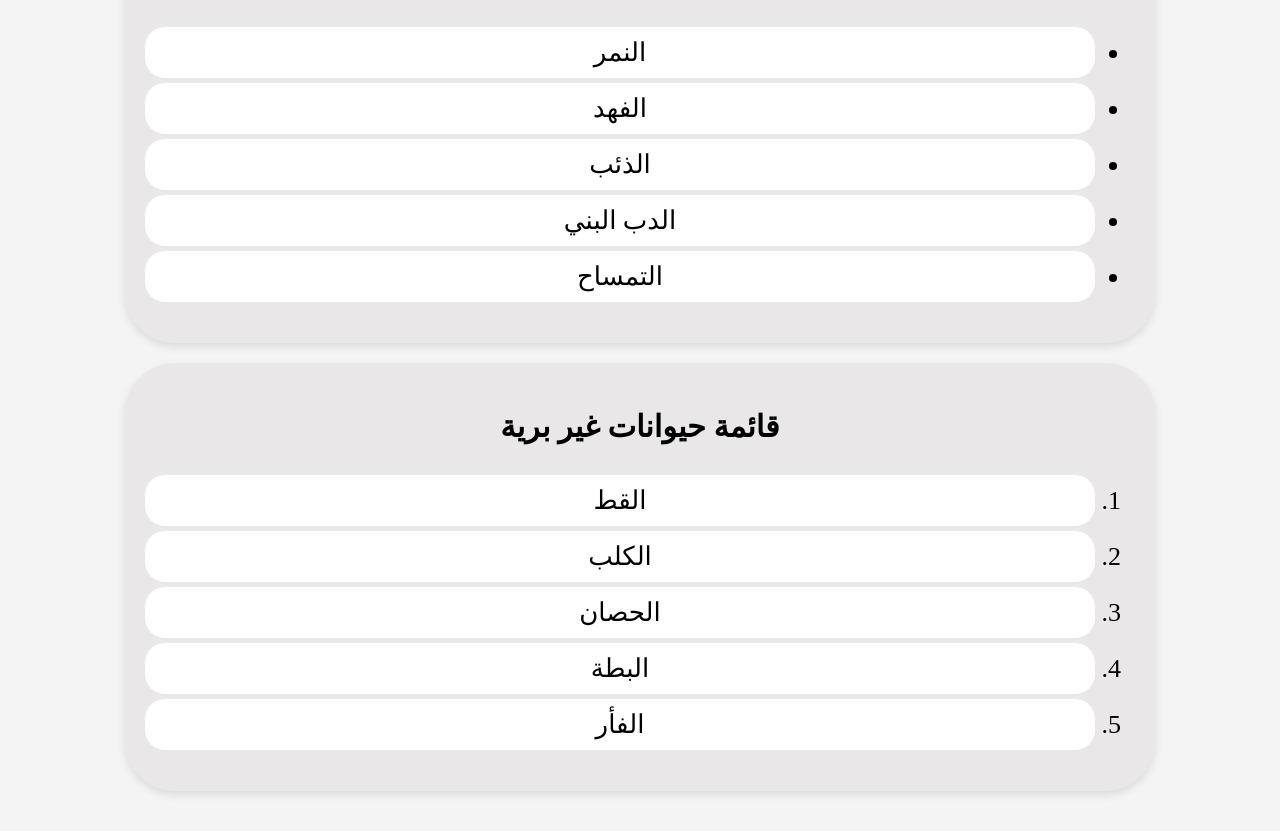
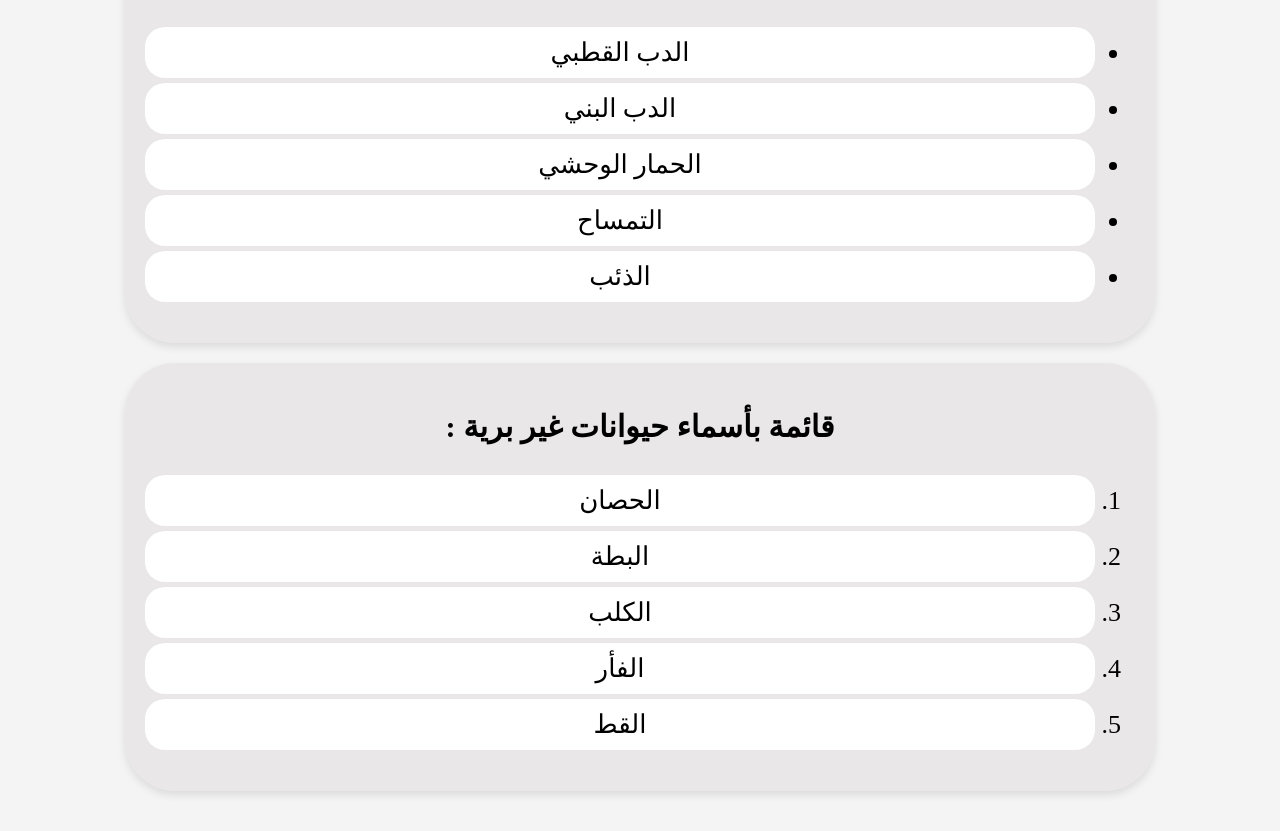
Before and after one commit to ZaidAlaiwa/Front-End-Testing, a plain HTML site: page Animals Webpage/index.html in a window 1280 px wide. Shown: the part 716-1547 px from the top of the page. Drawn offline with Linux system fonts and the light colour scheme.

Commit message:
Update index.html

```diff
--- a/Animals Webpage/index.html
+++ b/Animals Webpage/index.html
@@ -85,22 +85,22 @@
     <div class="box">
         <h3>قائمة بأسماء حيوانات برية أخرى :</h3>
         <ul>
-            <li>النمر</li>
-            <li>الفهد</li>
+            <li>الدب القطبي</li>
+            <li>الدب البني</li>
+            <li>الحمار الوحشي</li>
+            <li>التمساح</li>
             <li>الذئب</li>
-            <li>الدب البني</li>
-            <li>التمساح</li>
         </ul>
     </div>
 
     <div class="box">
-        <h3>قائمة حيوانات غير برية</h3>
+        <h3>قائمة بأسماء حيوانات غير برية :</h3>
         <ol>
-            <li>القط</li>
-            <li>الكلب</li>
             <li>الحصان</li>
             <li>البطة</li>
+            <li>الكلب</li>
             <li>الفأر</li>
+            <li>القط</li>
         </ol>
     </div>
 </body>
```
